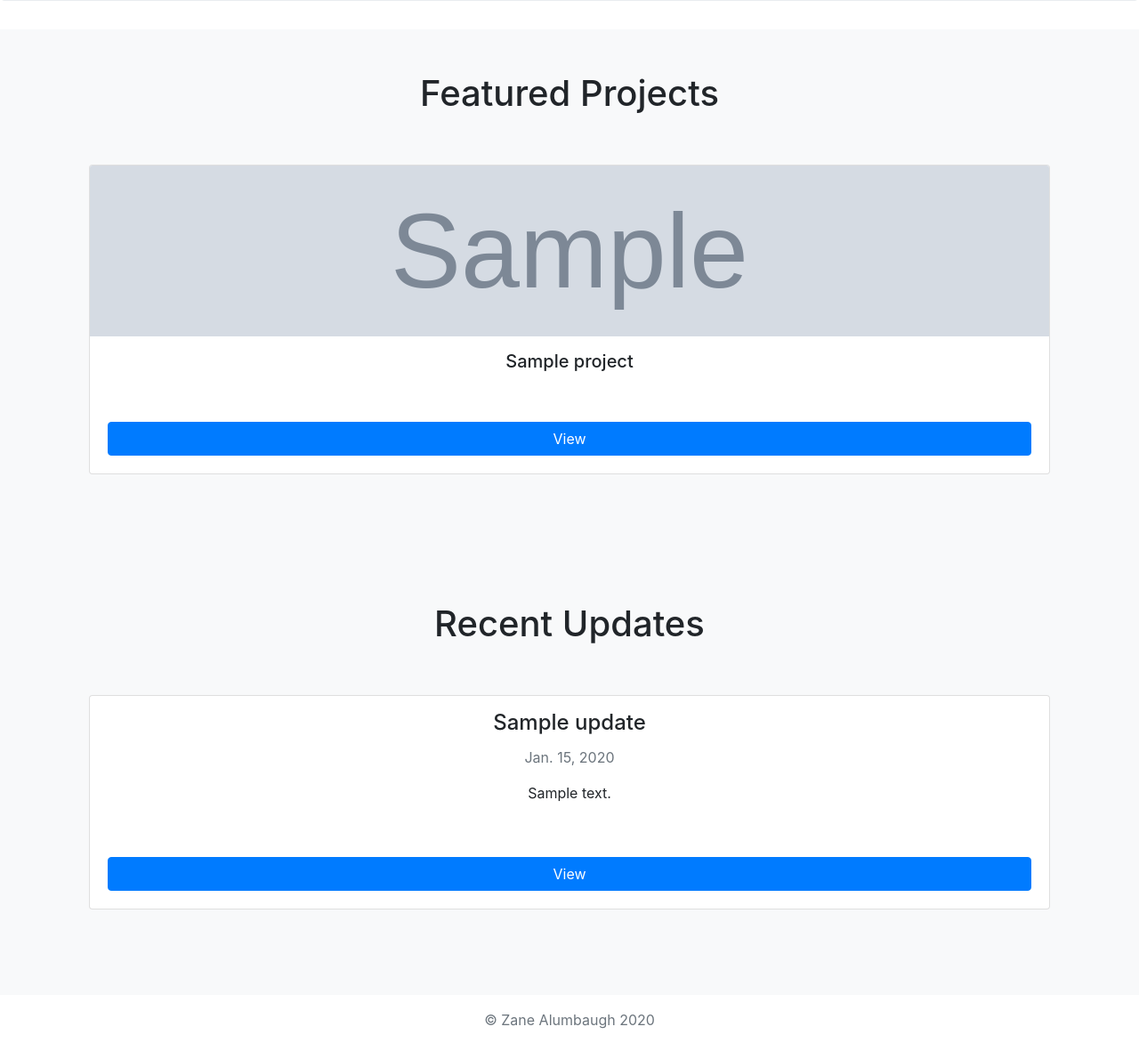
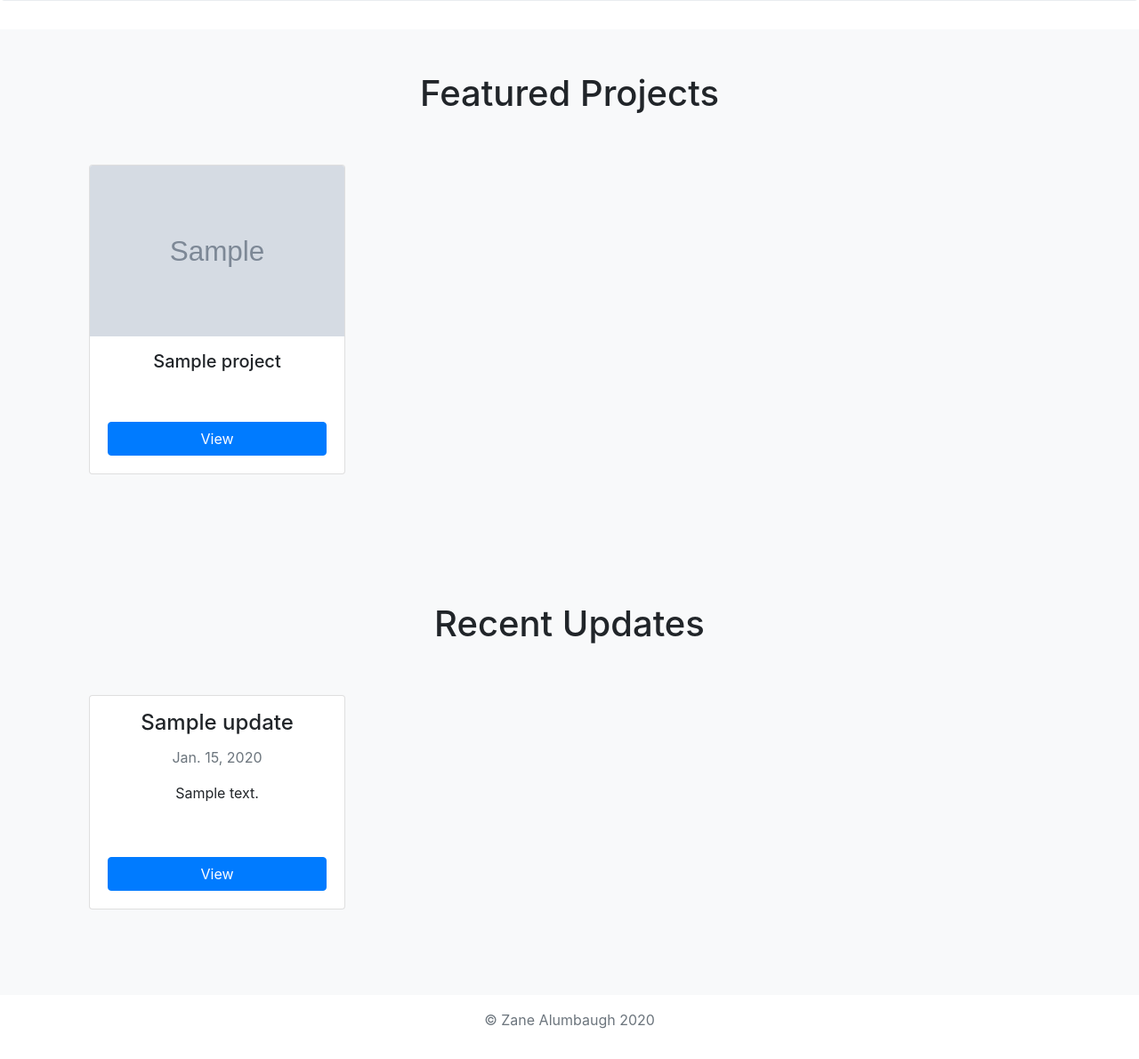
Before and after one commit to zanedma/portfolio-site, a Django app: page / in a window 1280 px wide. Shown: the part 505-1695 px from the top of the page at 89% size. Run offline with Django 3.2, Linux system fonts and the light colour scheme; tables that the repository leaves empty hold one stand-in row (values such as "Sample post"); grey boxes marked "Sample" are stand-in pictures; some libraries are stand-ins or nearby versions.

Commit message:
add width to cards

```diff
--- a/templates/projectcards.html
+++ b/templates/projectcards.html
@@ -15,7 +15,7 @@
       {% for project in projects.all %}
         {% if project.featured %}
           <div class="col-sm">
-            <div class="card mb-4 h-100">
+            <div class="card mb-4 h-100" style="width: 18rem">
               {% if project.image.url != None %}
                 <img class="card-img-top" src="{{ project.image.url }}">
               {% endif %}
--- a/templates/recentupdates.html
+++ b/templates/recentupdates.html
@@ -1,20 +1,13 @@
 <!doctype html>
 <html lang="en">
 
-<style media="screen">
-  .card-img-top {
-    width: 100%;
-    height: 15vw;
-    object-fit: cover;
-  }
-</style>
 
 <div class="album py-5 bg-light">
   <div class="container">
     <div class="row">
       {% for update in updates.all %}
         <div class="col-sm">
-          <div class="card mb-4 h-100">
+          <div class="card mb-4 h-100" style="width: 18rem">
             <div class="text-center pt-3 pl-2 pr-2">
               <h4 class="card-title">{{ update.title }}</h4>
               <p class="text-muted">{{ update.pub_date }}</p>
```
